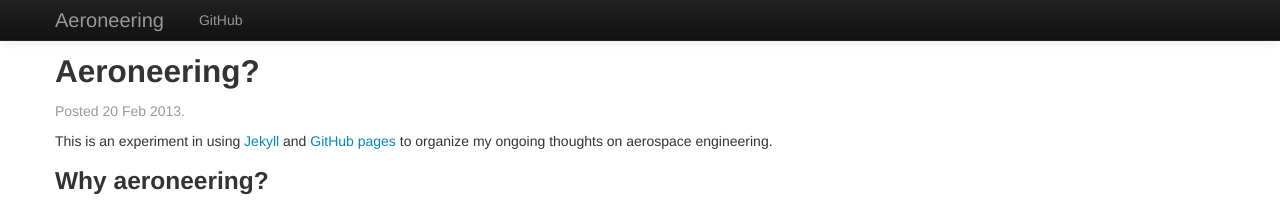
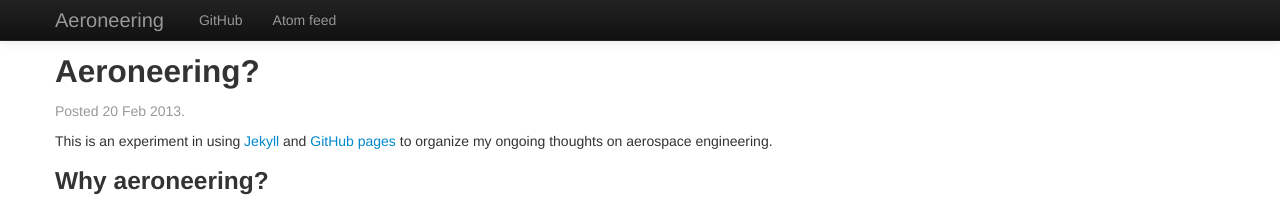
Before and after one commit to aeroneering/aeroneering.github.com, a Jekyll site: the page built from _posts/2013-02-20-aeroneering.md, in a window 1280 px wide. Shown: the top 205 px of the page. Built offline with Jekyll 4.4.1, drawn with Linux system fonts in a browser that asks for light colours.

Commit message:
Linked up atom and added autodiscovery.

```diff
--- a/_layouts/default.html
+++ b/_layouts/default.html
@@ -6,6 +6,7 @@
     <title>{{ page.title }} | aeroneering</title>
     <link href="/bootstrap/css/bootstrap.min.css" rel="stylesheet" media="screen">
     <link href="/bootstrap/css/bootstrap-responsive.css" rel="stylesheet">
+    <link rel="alternate" type="application/atom+xml" title="Atom feed" href="http://aeroneering.github.com/atom.xml" />
     <!-- Leave gray fixed footer out for now. -->
     <!-- <link href="/css/footer.css" rel="stylesheet"> -->
     <!--[if lt IE 9]>
@@ -26,6 +27,7 @@
           <div class="nav-collapse collapse">
             <ul class="nav">
               <li><a href="https://github.com/aeroneering/aeroneering.github.com">GitHub</a></li>
+              <li><a href="http://aeroneering.github.com/atom.xml">Atom feed</a></li>
             </ul>
           </div><!--/.nav-collapse -->
         </div>
```
